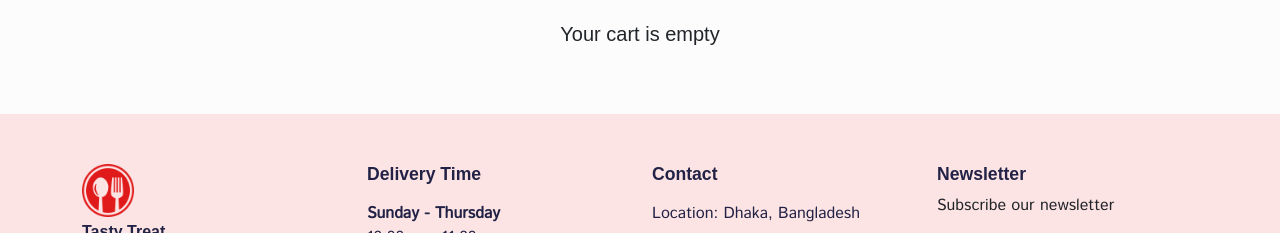
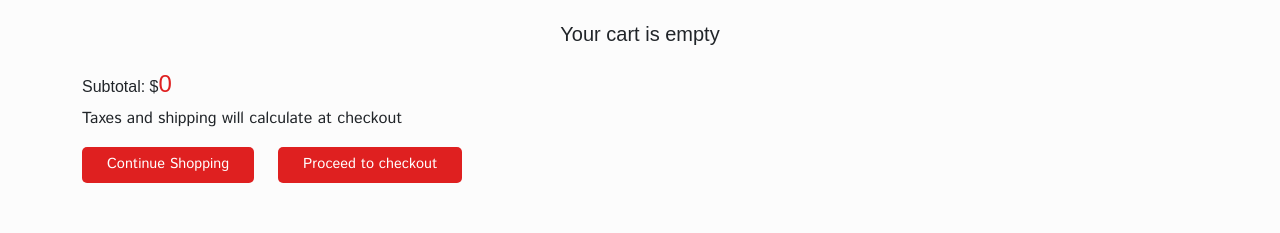
Before and after one commit to mdraselmiah95/tasty-treat-app, a React (Create React App) app: page /cart in a window 1280 px wide. Shown: the part 364-597 px from the top of the page. Built offline with nearby package versions, Linux system fonts and the light colour scheme; a web font is replaced by a local one.

Commit message:
WIP on Tasty Treat Cart page

```diff
--- a/src/pages/Cart.jsx
+++ b/src/pages/Cart.jsx
@@ -1,5 +1,6 @@
 import React from "react";
 import { useSelector, useDispatch } from "react-redux";
+import { Link } from "react-router-dom";
 import { Container, Row, Col } from "reactstrap";
 import Helmet from "../components/Helmet/Helmet";
 import CommonSection from "../components/UI/common-section/CommonSection";
@@ -10,7 +11,7 @@ import "../styles/cart-page.css";
 
 const Cart = () => {
   const cartItems = useSelector((state) => state.cart.cartItems);
-  //  const totalAmount = useSelector((state) => state.cart.totalAmount);
+  const totalAmount = useSelector((state) => state.cart.totalAmount);
   return (
     <Helmet title="Cart">
       <CommonSection title="Your Cart" />
@@ -38,6 +39,22 @@ const Cart = () => {
                   </tbody>
                 </table>
               )}
+
+              <div className="mt-4">
+                <h6>
+                  Subtotal: $
+                  <span className="cart__subtotal">{totalAmount}</span>
+                </h6>
+                <p>Taxes and shipping will calculate at checkout</p>
+                <div className="cart__page-btn">
+                  <button className="addTOCart__btn me-4">
+                    <Link to="/foods">Continue Shopping</Link>
+                  </button>
+                  <button className="addTOCart__btn">
+                    <Link to="/checkout">Proceed to checkout</Link>
+                  </button>
+                </div>
+              </div>
             </Col>
           </Row>
         </Container>
```
